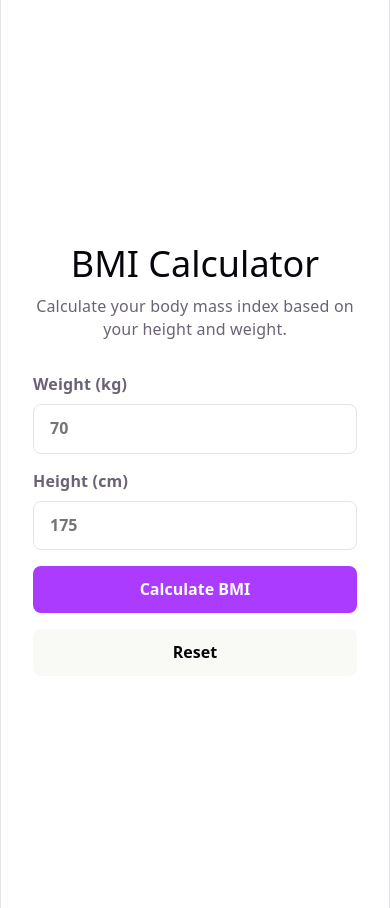
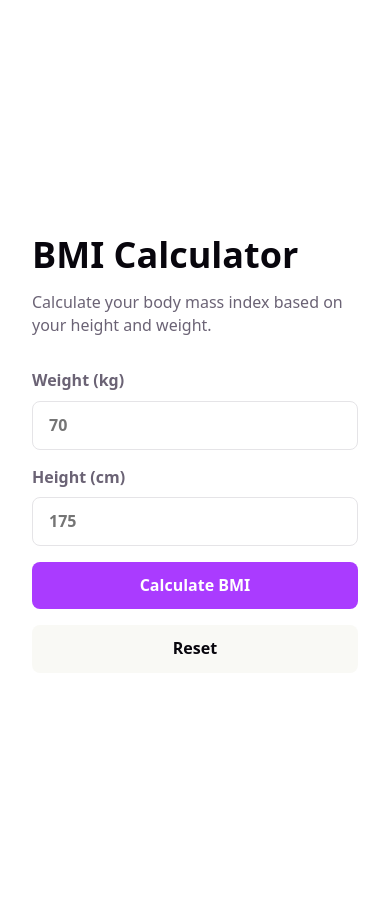
Before and after one commit to adaviladev/bmi-calculator, a React (Vite) app: page / in a window 390 px wide. Built offline with nearby package versions, Linux system fonts and the light colour scheme.

Commit message:
style: clean up default global styles

```diff
--- a/src/index.css
+++ b/src/index.css
@@ -3,20 +3,14 @@
   --text-h: #08060d;
   --bg: #fff;
   --border: #e5e4e7;
-  --code-bg: #f4f3ec;
   --accent: #aa3bff;
-  --accent-bg: rgba(170, 59, 255, 0.1);
-  --accent-border: rgba(170, 59, 255, 0.5);
   --social-bg: rgba(244, 243, 236, 0.5);
-  --shadow:
-    rgba(0, 0, 0, 0.1) 0 10px 15px -3px, rgba(0, 0, 0, 0.05) 0 4px 6px -2px;
 
   --sans: system-ui, "Segoe UI", Roboto, sans-serif;
   --heading: system-ui, "Segoe UI", Roboto, sans-serif;
-  --mono: ui-monospace, Consolas, monospace;
 
   font: 18px/145% var(--sans);
-  letter-spacing: 0.18px;
+  letter-spacing: 0;
   color-scheme: light dark;
   color: var(--text);
   background: var(--bg);
@@ -24,10 +18,6 @@
   text-rendering: optimizeLegibility;
   -webkit-font-smoothing: antialiased;
   -moz-osx-font-smoothing: grayscale;
-
-  @media (max-width: 1024px) {
-    font-size: 16px;
-  }
 }
 
 @media (prefers-color-scheme: dark) {
@@ -36,17 +26,8 @@
     --text-h: #f3f4f6;
     --bg: #16171d;
     --border: #2e303a;
-    --code-bg: #1f2028;
     --accent: #c084fc;
-    --accent-bg: rgba(192, 132, 252, 0.15);
-    --accent-border: rgba(192, 132, 252, 0.5);
     --social-bg: rgba(47, 48, 58, 0.5);
-    --shadow:
-      rgba(0, 0, 0, 0.4) 0 10px 15px -3px, rgba(0, 0, 0, 0.25) 0 4px 6px -2px;
-  }
-
-  #social .button-icon {
-    filter: invert(1) brightness(2);
   }
 }
 
@@ -55,57 +36,39 @@ body {
 }
 
 #root {
-  width: 1126px;
-  max-width: 100%;
-  margin: 0 auto;
-  text-align: center;
-  border-inline: 1px solid var(--border);
   min-height: 100svh;
-  display: flex;
-  flex-direction: column;
-  box-sizing: border-box;
 }
 
 h1,
 h2 {
   font-family: var(--heading);
-  font-weight: 500;
+  font-weight: 600;
   color: var(--text-h);
+  letter-spacing: 0;
 }
 
 h1 {
-  font-size: 56px;
-  letter-spacing: 0;
-  margin: 32px 0;
-  @media (max-width: 1024px) {
-    font-size: 36px;
-    margin: 20px 0;
-  }
+  font-size: 3rem;
+  line-height: 1.1;
+  margin: 0 0 1rem;
 }
+
 h2 {
-  font-size: 24px;
-  line-height: 118%;
-  letter-spacing: -0.24px;
-  margin: 0 0 8px;
-  @media (max-width: 1024px) {
-    font-size: 20px;
-  }
+  font-size: 1.5rem;
+  line-height: 1.2;
+  margin: 0 0 0.5rem;
 }
+
 p {
   margin: 0;
 }
 
-code,
-.counter {
-  font-family: var(--mono);
-  display: inline-flex;
-  border-radius: 4px;
-  color: var(--text-h);
+@media (max-width: 640px) {
+  :root {
+    font-size: 16px;
+  }
+
+  h1 {
+    font-size: 2.25rem;
+  }
 }
-
-code {
-  font-size: 15px;
-  line-height: 135%;
-  padding: 4px 8px;
-  background: var(--code-bg);
-}
```
